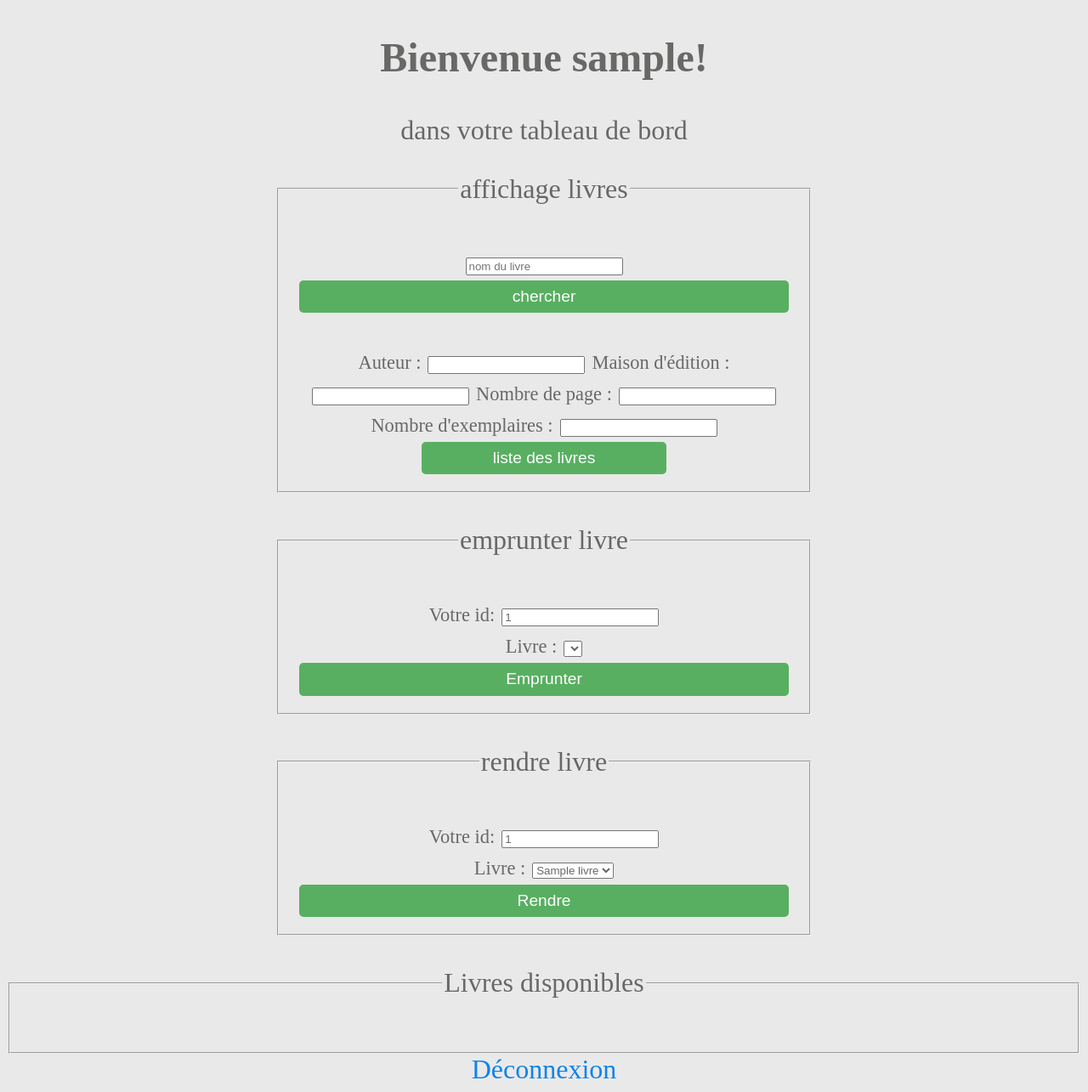
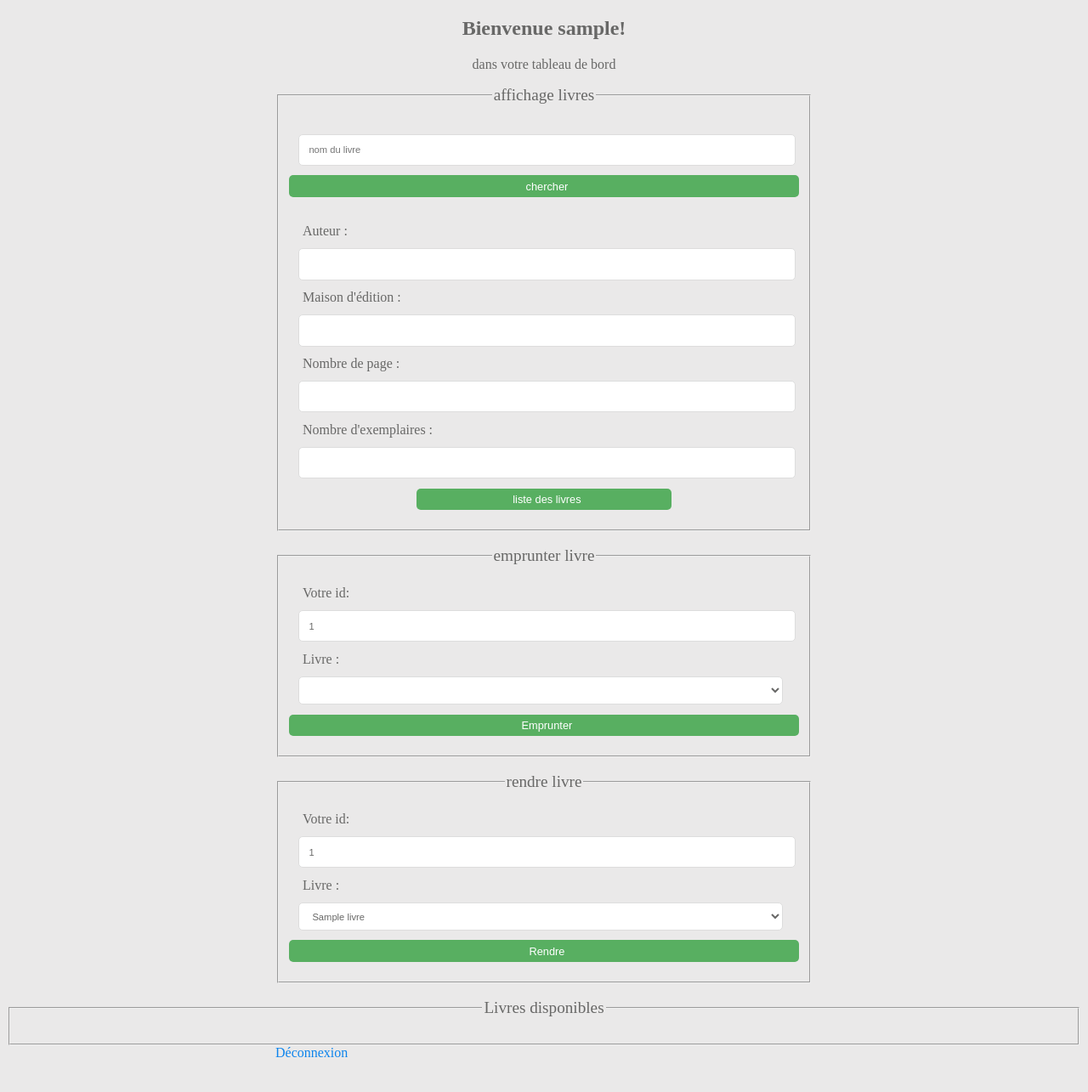
Before and after one commit to Manal-Lahmidi/Library_Management_System, a PHP site: page /tabord.php in a window 1280 px wide. Shown: the whole page at 85% size. After the commit the page ends 1244 px from the top, so only its background shows below. Run offline with PHP 8.4, Linux system fonts and the light colour scheme; the visitor is signed in with stand-in values (Sample User, id 1); tables that the repository leaves empty or names only in its code hold one stand-in row (values such as "Sample post"); lists and menus that the app fills with data are empty.

Commit message:
update some css

```diff
--- a/BookManagement.php
+++ b/BookManagement.php
@@ -46,7 +46,7 @@
 	<head>
 		<meta name="viewport" content="width=device-width, initial-scale=1.0">
 		<title>book management</title>
-		<link rel="stylesheet" href="Styl.css">
+		<link rel="stylesheet" href="Style.css">
 		<link rel="apple-touch-icon" sizes="180x180" href="imgs/apple-touch-icon.png">
 		<link rel="icon" type="image/png" sizes="32x32" href="imgs/favicon-32x32.png">
 		<link rel="icon" type="image/png" sizes="16x16" href="imgs/favicon-16x16.png">
@@ -148,8 +148,7 @@
 					</fieldset>
 				</form>
 				<br>
-			<a id="retour4" href="tabordAdmin.html">Retour au tableau de bord</a>
-			<br>
+			<a class="retour" href="tabordAdmin.html">Retour au tableau de bord</a>
 			<a href="logoutAdmin.php">Déconnexion</a>
 			<br>
 		</div>
--- a/Styl.css
+++ b/Style.css
@@ -1,7 +1,7 @@
 body {
   background: #eae9e9;
 }
-h1{
+h1,h2,h3,p{
   text-align: center;
 }
 *{
@@ -13,7 +13,7 @@ h1{
   padding: 2em;
   background: white;
   margin: 1em auto;
-  width: 35%;
+  width: 30%;
 }
 h1.box-logo a {
   text-decoration: none;
@@ -31,50 +31,28 @@ h1.box-title {
   margin: -27px -26px 26px;
 }
 .box-input {
-  font-size: 1em;
+  font-size: 0.7em;
   background: #fff;
   border: 1px solid #ddd;
-  margin-bottom: 1.8em;
+  margin: 1em;
   padding-left: 1em;
   border-radius: 5px;
   width: 95%;
-  height: 40px;
-}
-.box-inputv2{
-  font-size: 0.8em;
-  background: #fff;
-  border: 1px solid #ddd;
-  margin-bottom: 1em;
-  padding-left: 1em;
-  border-radius: 5px;
-  width: 95%;
-  height: 40px;
+  height: 3em;
 }
 .box-button {
   border-radius: 5px;
   background: #58af61;
   text-align: center;
   cursor: pointer;
-  font-size: 1em;
+  font-size: 0.8em;
   width: 100%;
   height: 2em;
-  padding: 0;
+  margin-bottom: 1em;
   color: #fff;
   border: 0;
   outline: 0;
-}
-.box-buttonv2 {
-  border-radius: 5px;
-  background: #58af61;
-  text-align: center;
-  cursor: pointer;
-  font-size: 1em;
-  width: 100%;
-  height: 2em;
-  padding: 0;
-  color: #fff;
-  border: 0;
-  outline: 0;
+  padding-left: 1em;
 }
 .box-register a {
   text-decoration: none;
@@ -86,20 +64,13 @@ h1.box-title {
     border-color:#5c7186;
 }
 
-.sucess{
+/* .sucess{
 	text-align: center;
 	color: white;
-  font-size: 2em;
-}
-.sucess h2{
-  text-align: center;
-}
-.sucess a {
-	text-decoration: none;
-	color: #0d84ec;
-}
+} */
+
 legend{
-  font-size: 1em;
+  font-size: 1.2em;
   text-align: center;
 }
 
@@ -115,6 +86,7 @@ legend{
 }
 .form label{
   font-size: 1em;
+  padding-left: 1em;
 }
 p.errorMessage {
     background-color: #e66262;
@@ -123,44 +95,42 @@ p.errorMessage {
     color: #FFFFFF;
     border-radius: 3px;
 }
-li.tabord{
-  font-size: 1.2em;
-  list-style: none;
+li{
+  font-size: 1em;
+  /* list-style: none; */
 }
-ul.tabord{
-  list-style: none;
-}
-#retour5, a.sucess{
+a.retour, .sucess a{
   text-decoration: none;
 	color: #0d84ec;
-  font-size: 1.2em;
+  font-size: 1em;
+  padding-left: 25%;
 }
 .resett{
   border-radius: 5px;
   background: #AA4502;
   cursor: pointer;
-  font-size: 19px;
+  font-size: 0.8em;
   color: #fff;border: 0;
   outline: 0;
   height: 2em;
-  padding: 0;
-  width:5em;
+  margin-left: 1em;
+  width:6em;
 }
 .submitt{
   border-radius: 5px;
   background: #58af61;
   cursor: pointer;
-  font-size: 19px;
+  font-size: 0.8em;
   color: #fff;
   border: 0;
   outline: 0;
   height: 2em;
-  padding: 0;
-  width:5em;
+  width:6em;
+  margin-left: 1em;
 }
 
 /* responsive styles */
-
+/*
 @media screen and (max-width: 1200px){
 .box-input {
     font-size: 0.8em;
@@ -249,7 +219,7 @@ ul.tabord{
 
 /* management style : */
 
-@media screen and (max-width: 1200px){
+/* @media screen and (max-width: 1200px){
   h3{
     font-size: 1em;
   }
@@ -336,4 +306,4 @@ ul.tabord{
   h3{
     font-size: 0.5em;
   }
-}
+}   */
--- a/loginAdmin.php
+++ b/loginAdmin.php
@@ -3,7 +3,7 @@
 	<head>
 		<meta name="viewport" content="width=device-width, initial-scale=1.0">
 		<title>login</title>
-		<link rel="stylesheet" href="Styl.css">
+		<link rel="stylesheet" href="Style.css">
 		<link rel="apple-touch-icon" sizes="180x180" href="imgs/apple-touch-icon.png">
 		<link rel="icon" type="image/png" sizes="32x32" href="imgs/favicon-32x32.png">
 		<link rel="icon" type="image/png" sizes="16x16" href="imgs/favicon-16x16.png">
@@ -42,6 +42,7 @@
 			<input type="text" class="box-input" name="adminame" placeholder="Nom complet de l'admin">
 			<input type="password" class="box-input" id="id_password" name="password" placeholder="Mot de passe">
 			<i class="far fa-eye" id="togglePassword" style="margin-left: -30px; cursor: pointer"></i>
+			<br>
 			<input type="submit" value="Connexion " name="submit" class="box-button">
 			<?php if (! empty($message)) { ?>
 				<p class="errorMessage"><?php echo $message; ?></p>
--- a/tabord.php
+++ b/tabord.php
@@ -45,7 +45,7 @@
 	<head>
 		<meta name="viewport" content="width=device-width, initial-scale=1.0">
 		<title>tableau de bord</title>
-		<link rel="stylesheet" href="Styl.css">
+		<link rel="stylesheet" href="Style.css">
 		<link rel="apple-touch-icon" sizes="180x180" href="imgs/apple-touch-icon.png">
 		<link rel="icon" type="image/png" sizes="32x32" href="imgs/favicon-32x32.png">
 		<link rel="icon" type="image/png" sizes="16x16" href="imgs/favicon-16x16.png">
@@ -59,27 +59,27 @@
 
 			<form action="<?php echo $_SERVER["PHP_SELF"]; ?>" method="post" class="form">
 				<fieldset>
-					<legend style="font-size:1em;">affichage livres</legend>
+					<legend>affichage livres</legend>
 					<br>
-					<input type="text" name="libelelivre" id="libelelivre" placeholder="nom du livre" class="boxv2-input" >
-					<input style="font-size:0.6em" type="submit" value="chercher" class="box-button"><br><br>
+					<input type="text" name="libelelivre" id="libelelivre" placeholder="nom du livre" class="box-input" >
+					<input type="submit" value="chercher" class="box-button"><br><br>
 
-					<label style="font-size:0.7em" for="auteur">Auteur :</label>
-					<input type="text" name="auteur" id="auteur" class="boxv2-input" value="<?php echo $auteur; ?>" readonly>
+					<label for="auteur">Auteur :</label>
+					<input type="text" name="auteur" id="auteur" class="box-input" value="<?php echo $auteur; ?>" readonly>
 
-					<label style="font-size:0.7em" for="maisonédition" >Maison d'édition :</label>
-					<input type="text" name="maisonédition" id="maisonédition" class="boxv2-input" value="<?php echo $med; ?>" readonly>
+					<label for="maisonédition" >Maison d'édition :</label>
+					<input type="text" name="maisonédition" id="maisonédition" class="box-input" value="<?php echo $med; ?>" readonly>
 
-					<label style="font-size:0.7em" for="nbrpage">Nombre de page :</label>
-					<input type="text" name="nbrpage" id="nbrpage" class="boxv2-input" value="<?php echo $np; ?>" readonly>
+					<label for="nbrpage">Nombre de page :</label>
+					<input type="text" name="nbrpage" id="nbrpage" class="box-input" value="<?php echo $np; ?>" readonly>
 
-					<label style="font-size:0.7em" for="nbrexemp">Nombre d'exemplaires :</label>
-					<input type="text" name="nbrexemp" id="nbrexemp" class="boxv2-input" value="<?php echo $nex; ?>" readonly>
+					<label for="nbrexemp">Nombre d'exemplaires :</label>
+					<input type="text" name="nbrexemp" id="nbrexemp" class="box-input" value="<?php echo $nex; ?>" readonly>
 
 			</form>
 
 			<form action="listBook.php" method="post" class="form">
-				<input style="font-size:0.6em" type="submit" value="liste des livres" class="box-button">
+				<input type="submit" value="liste des livres" class="box-button">
 				<br>
 			</form>
 			</fieldset>
@@ -90,10 +90,10 @@
 			<!-- faire emprunt : -->
 			<form action="Emprunt.php" method="post" class="form">
 				<fieldset>
-					<legend style="font-size:1em;">emprunter livre</legend>
+					<legend>emprunter livre</legend>
 					<br>
-					<label style="font-size:0.7em" for="user">Votre id:</label>
-					<input type="text" name="user" id="user1" class="boxv2-input" value="<?php echo $_SESSION['id_utilisateur'];?>">
+					<label for="user">Votre id:</label>
+					<input type="text" name="user" id="user1" class="box-input" value="<?php echo $_SESSION['id_utilisateur'];?>">
 					<br>
 					<?php
 						// Afficher liste des livres disponibles
@@ -101,24 +101,24 @@
 						$res = mysqli_query($conn, $query);
 						$livresDisponibles = mysqli_fetch_all($res, MYSQLI_ASSOC);
 					?>
-					<label style="font-size:0.7em" for="livre">Livre :</label>
-					<select name="livre" id="livreEmprunt" class="boxv2-input">
+					<label for="livre">Livre :</label>
+					<select name="livre" id="livreEmprunt" class="box-input">
 						<?php foreach ($livresDisponibles as $livre) : ?>
 							<option value="<?php echo $livre['id_livre']; ?>"><?php echo $livre['titre']; ?></option>
 						<?php endforeach; ?>
 					</select>
 					<br>
-        			<input style="font-size:0.6em" type="submit" name="emprunter" value="Emprunter" class="box-button">
+        			<input type="submit" name="emprunter" value="Emprunter" class="box-button">
 				</fieldset>
 			</form>
 			<br>
 			<!-- rendre livre : -->
 			<form action="RendreEmprunt.php" method="post" class="form">
 				<fieldset>
-					<legend style="font-size:1em;">rendre livre</legend>
+					<legend>rendre livre</legend>
 					<br>
-					<label style="font-size:0.7em" for="user">Votre id:</label>
-					<input type="text" name="user" id="user2" class="boxv2-input" value="<?php echo $_SESSION['id_utilisateur']; ?>">
+					<label for="user">Votre id:</label>
+					<input type="text" name="user" id="user2" class="box-input" value="<?php echo $_SESSION['id_utilisateur']; ?>">
 					<br>
 					<?php
 						// Afficher les livres
@@ -126,20 +126,20 @@
 						$res = mysqli_query($conn, $query);
 						$livres = mysqli_fetch_all($res, MYSQLI_ASSOC);
 					?>
-					<label style="font-size:0.7em" for="livre">Livre :</label>
-					<select name="livre" id="livreRendu" class="boxv2-input">
+					<label for="livre">Livre :</label>
+					<select name="livre" id="livreRendu" class="box-input">
 						<?php foreach ($livres as $livre) : ?>
 							<option value="<?php echo $livre['id_livre']; ?>"><?php echo $livre['titre']; ?></option>
 						<?php endforeach; ?>
 					</select>
 					<br>
-        			<input style="font-size:0.6em" type="submit" name="rendre" value="Rendre" class="box-button">
+        			<input type="submit" name="rendre" value="Rendre" class="box-button">
 				</fieldset>
 			</form>
 			<br>
 			<!-- livres dispo: -->
 			<fieldset>
-				<legend style="font-size:1em;">Livres disponibles</legend>
+				<legend>Livres disponibles</legend>
 				<?php
 					// Afficher liste des livres disponibles
 					$query = "SELECT * FROM livre WHERE nbExemplaire > 0";
@@ -148,7 +148,7 @@
 					?>
 				<ul class="tabord">
 					<?php foreach ($livresDisponibles as $livre) : ?>
-						<li class="tabord" style="font-size:0.6em; text-align:left;"><?php echo $livre['titre']; ?></li>
+						<li><?php echo $livre['titre']; ?></li>
 					<?php endforeach; ?>
 				</ul>
 			</fieldset>
```
Also changed, not shown: EmpruntManagement.php (+15 -13 lines), UserManagement.php (+14 -14 lines).
